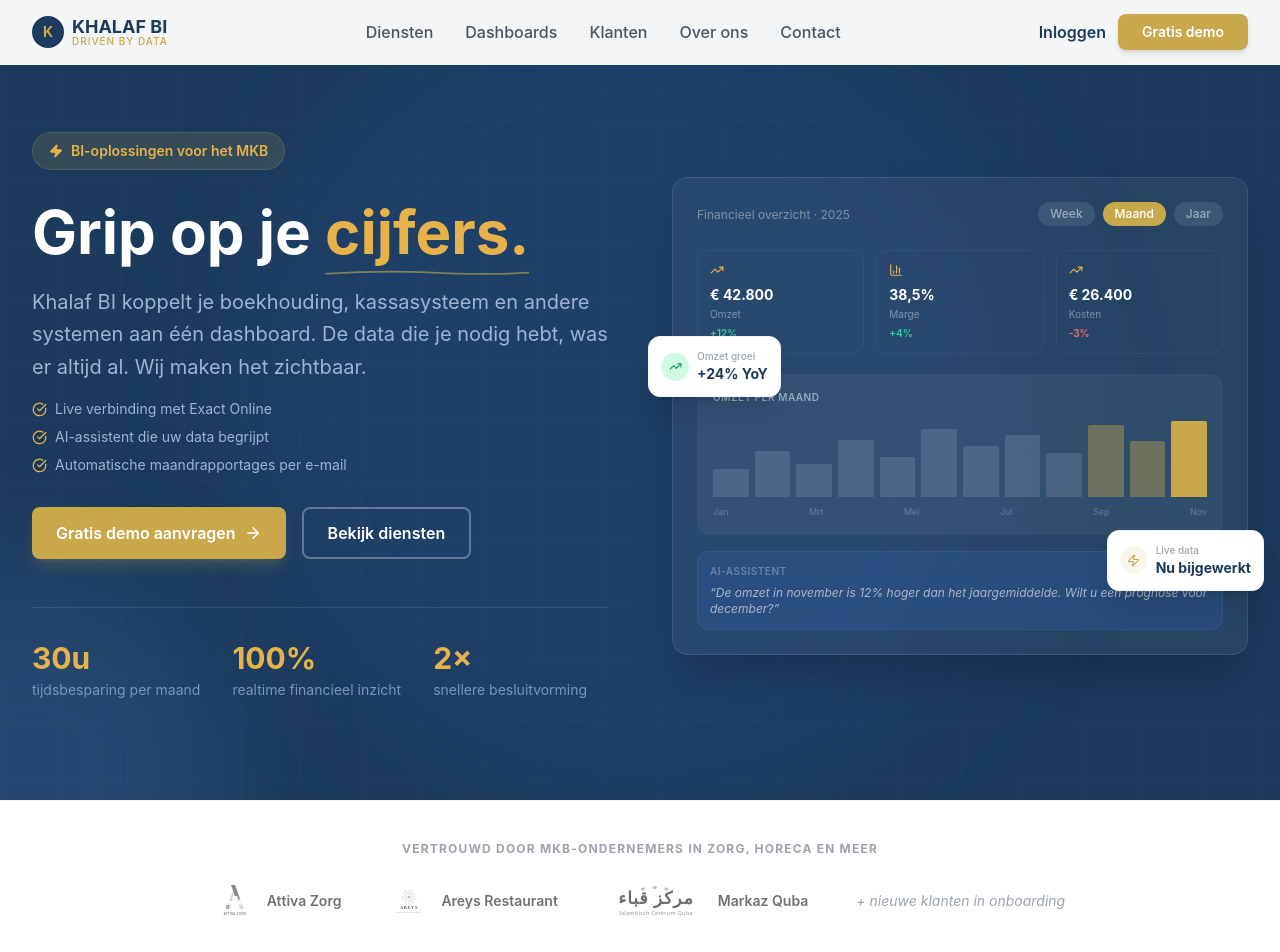
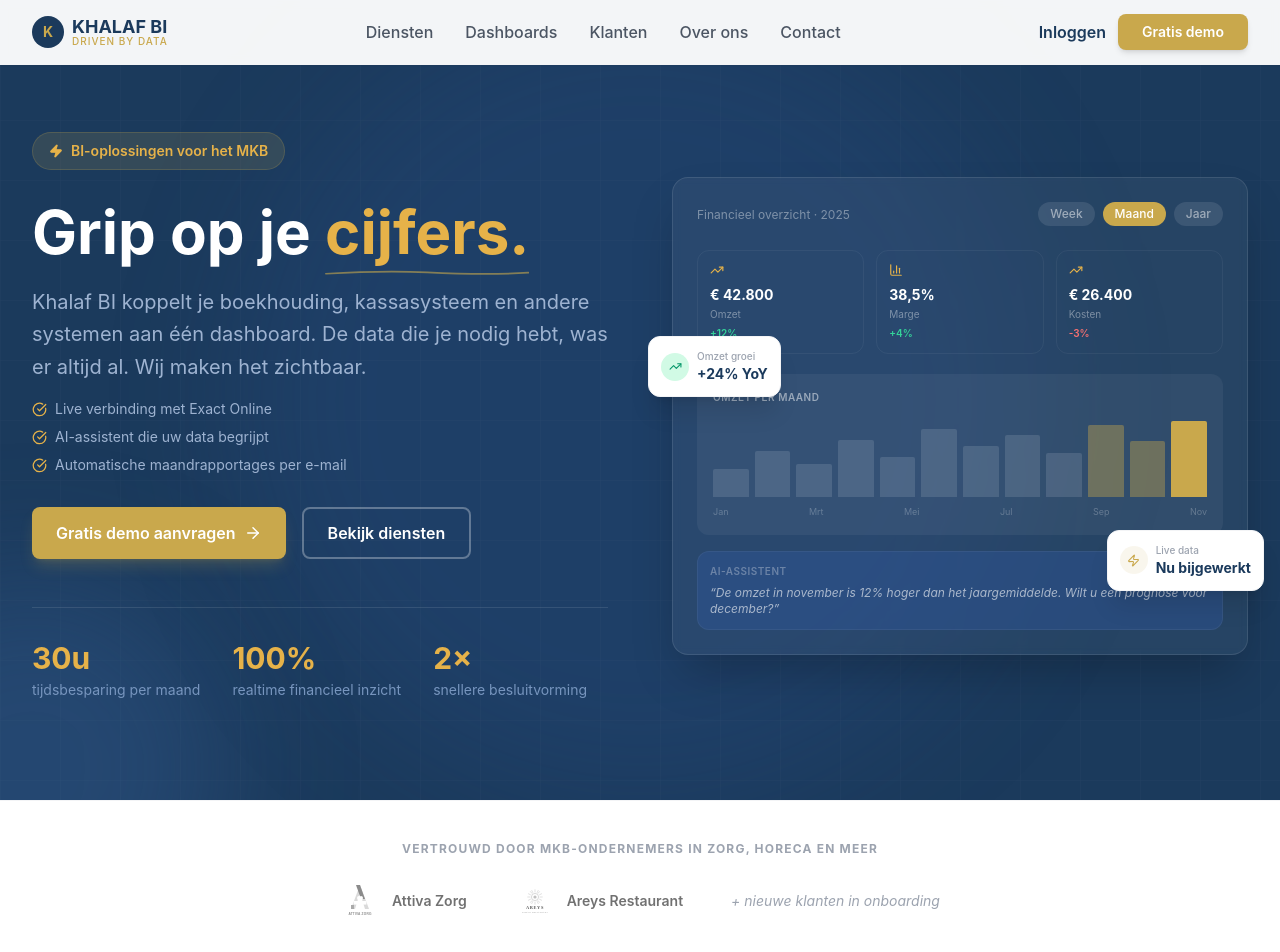
Before and after one commit to adamvdb120-bot/khalaf-bi, a Next.js app: page / in a window 1280 px wide. Shown: the top 952 px of the page. Built offline with nearby package versions, Linux system fonts and the light colour scheme.

Commit message:
fix(trustbar): Markaz Quba verwijderd uit klantenlijst

```diff
--- a/src/components/marketing/TrustBar.tsx
+++ b/src/components/marketing/TrustBar.tsx
@@ -3,7 +3,6 @@
 const klanten = [
   { naam: "Attiva Zorg", logo: "/logos/attiva.svg", sector: "Zorg" },
   { naam: "Areys Restaurant", logo: "/logos/areys.svg", sector: "Horeca" },
-  { naam: "Markaz Quba", logo: "/logos/quba.svg", sector: "Stichting" },
 ];
 
 export default function TrustBar() {
```
